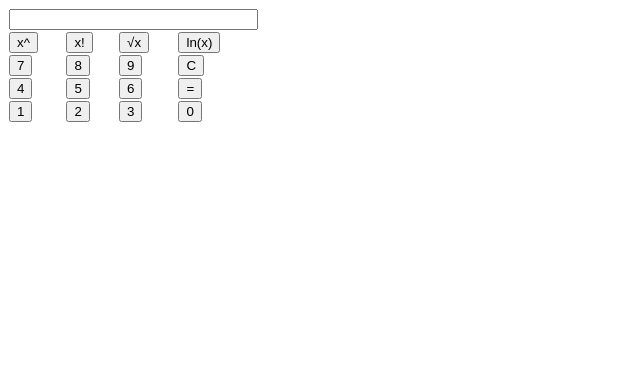
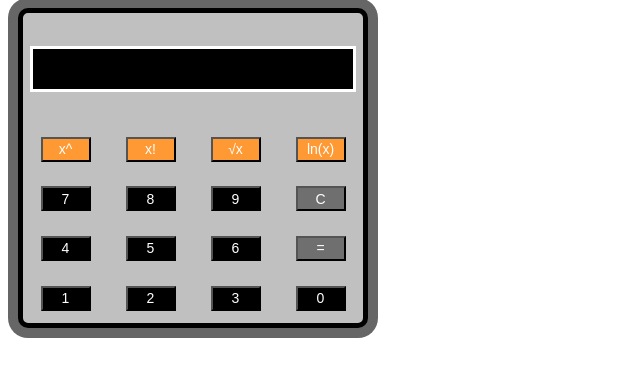
Before and after one commit to KhushalAbrol/Scientific-Calculator-Using-DevOps-Tools, an Angular app: page / in a window 1280 px wide. Shown: the top 376 px of the page, without its empty margins (0-640 px from the left). Built offline with nearby package versions, Linux system fonts and the light colour scheme.

Commit message:
Added: CSS to calculator

```diff
--- a/src/app/app.component.css
+++ b/src/app/app.component.css
@@ -0,0 +1,48 @@
+* {
+    padding: 0;
+    margin: 5px;
+    text-align: center;
+  }
+  .calculator {
+    width: 350px;
+    height: 320px;
+    background-color: #c0c0c0;
+    box-shadow: 0px 0px 0px 10px #666;
+    border: 5px solid black;
+    border-radius: 10px;
+  }
+  #display {
+    width: 320px;
+    height: 40px;
+    text-align: right;
+    background-color: black;
+    border: 3px solid white;
+    font-size: 18px;
+    left: 2px;
+    top: 2px;
+    color: #7fff00;
+  }
+  .btnTop{
+    color: white;
+    background-color: #6f6f6f;
+    font-size: 14px;
+    margin: auto;
+    width: 50px;
+    height: 25px;
+  }
+  .btnNum {
+    color: white;
+    background-color: black;
+    font-size: 14px;
+    margin: auto;
+    width: 50px;
+    height: 25px;
+  }
+  .btnOpps {
+    color: white;
+    background-color: #ff9933;
+    font-size: 14px;
+    margin: auto;
+    width: 50px;
+    height: 25px;
+  }
```
